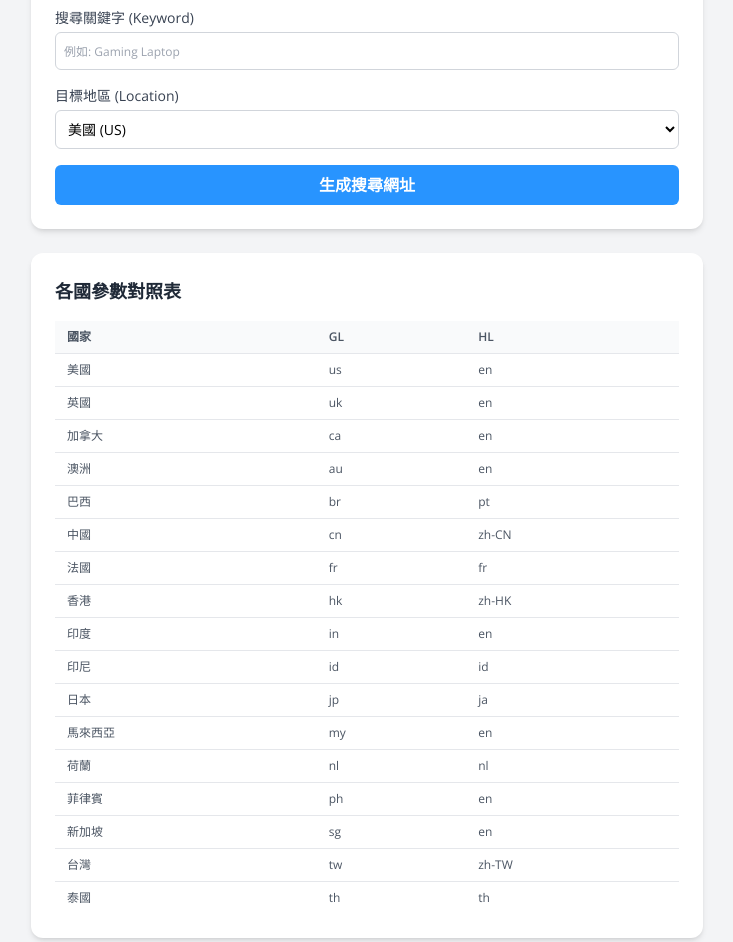
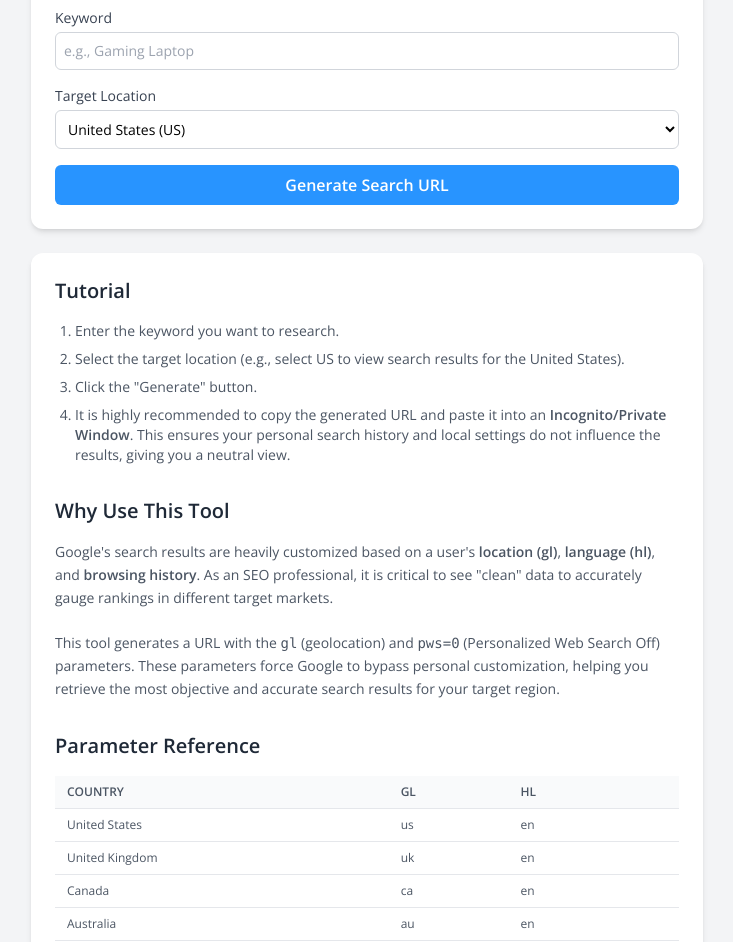
Before and after one commit to laurentseng10-byte/seo-url-generator, a plain HTML site: page index.html in a window 1280 px wide. Shown: the part 104-1046 px from the top of the page, without its empty margins (273-1006 px from the left). Drawn offline with nearby package versions, Linux system fonts and the light colour scheme.

Commit message:
Update index.html
改成全英文版，並且加入 Tutorial & Why use this tool

```diff
--- a/index.html
+++ b/index.html
@@ -1,97 +1,103 @@
 <!DOCTYPE html>
-<html lang="zh-Hant">
+<html lang="en">
 <head>
     <meta charset="UTF-8">
     <meta name="viewport" content="width=device-width, initial-scale=1.0">
-    <title>境外 SEO 搜尋連結產生器</title>
+    <title>Global SEO Search URL Generator</title>
     <script src="https://cdn.tailwindcss.com"></script>
     <link href="https://fonts.googleapis.com/css2?family=Open+Sans:wght@400;600&display=swap" rel="stylesheet">
     <style>
-        body, button, input, select, table, h1, h2, label { font-family: 'Open Sans', sans-serif !important; }
-        input::placeholder { font-size: 0.75rem; }
+        body, button, input, select, table, h1, h2, label, p, li, th, td { font-family: 'Open Sans', sans-serif !important; }
     </style>
 </head>
 <body class="bg-gray-100 min-h-screen p-4 md:p-8">
     <div class="max-w-2xl mx-auto space-y-6">
+        <!-- Generator Section -->
         <div class="bg-white rounded-xl shadow-md p-6">
-            <h1 class="text-2xl font-bold mb-6 text-gray-800">境外 SEO 搜尋連結產生器</h1>
+            <h1 class="text-2xl font-bold mb-6 text-gray-800">Global SEO Search URL Generator</h1>
 
             <div class="space-y-4">
                 <div>
-                    <label class="block text-sm font-medium text-gray-700">搜尋關鍵字 (Keyword)</label>
-                    <input type="text" id="keyword" placeholder="例如: Gaming Laptop" class="mt-1 block w-full border border-gray-300 rounded-md p-2 text-sm focus:ring-blue-500 focus:border-blue-500">
+                    <label class="block text-sm font-medium text-gray-700">Keyword</label>
+                    <input type="text" id="keyword" placeholder="e.g., Gaming Laptop" class="mt-1 block w-full border border-gray-300 rounded-md p-2 text-sm focus:ring-blue-500 focus:border-blue-500">
                 </div>
 
                 <div>
-                    <label class="block text-sm font-medium text-gray-700">目標地區 (Location)</label>
+                    <label class="block text-sm font-medium text-gray-700">Target Location</label>
                     <select id="country" class="mt-1 block w-full border border-gray-300 rounded-md p-2 bg-white text-sm">
-                        <option value="us">美國 (US)</option>
-                        <option value="uk">英國 (UK)</option>
-                        <option value="ca">加拿大 (CA)</option>
-                        <option value="au">澳洲 (AU)</option>
-                        <option value="br">巴西 (BR)</option>
-                        <option value="cn">中國 (CN)</option>
-                        <option value="fr">法國 (FR)</option>
-                        <option value="hk">香港 (HK)</option>
-                        <option value="in">印度 (IN)</option>
-                        <option value="id">印尼 (ID)</option>
-                        <option value="jp">日本 (JP)</option>
-                        <option value="my">馬來西亞 (MY)</option>
-                        <option value="nl">荷蘭 (NL)</option>
-                        <option value="ph">菲律賓 (PH)</option>
-                        <option value="sg">新加坡 (SG)</option>
-                        <option value="tw">台灣 (TW)</option>
-                        <option value="th">泰國 (TH)</option>
+                        <option value="us">United States (US)</option>
+                        <option value="uk">United Kingdom (UK)</option>
+                        <option value="ca">Canada (CA)</option>
+                        <option value="au">Australia (AU)</option>
+                        <option value="br">Brazil (BR)</option>
+                        <option value="cn">China (CN)</option>
+                        <option value="fr">France (FR)</option>
+                        <option value="hk">Hong Kong (HK)</option>
+                        <option value="in">India (IN)</option>
+                        <option value="id">Indonesia (ID)</option>
+                        <option value="jp">Japan (JP)</option>
+                        <option value="my">Malaysia (MY)</option>
+                        <option value="nl">Netherlands (NL)</option>
+                        <option value="ph">Philippines (PH)</option>
+                        <option value="sg">Singapore (SG)</option>
+                        <option value="tw">Taiwan (TW)</option>
+                        <option value="th">Thailand (TH)</option>
                     </select>
                 </div>
 
-                <button onclick="generateURL()" class="w-full text-white font-bold py-2 rounded-md transition" style="background-color: #2894FF;">生成搜尋網址</button>
+                <button onclick="generateURL()" class="w-full text-white font-bold py-2 rounded-md transition" style="background-color: #2894FF;">Generate Search URL</button>
             </div>
 
             <div id="resultArea" class="mt-8 hidden">
-                <label class="block text-sm font-medium text-gray-700">連結已產生：</label>
+                <label class="block text-sm font-medium text-gray-700">Generated URL:</label>
                 <div class="mt-2 flex gap-2 relative">
                     <input type="text" id="outputUrl" readonly class="flex-1 bg-gray-50 border border-gray-200 rounded-md p-2 text-sm text-blue-600 truncate">
-                    <div class="relative">
-                        <button onclick="copyToClipboard()" class="bg-gray-200 px-4 py-2 rounded-md hover:bg-gray-300 text-sm whitespace-nowrap">複製</button>
-                        <div id="copyToast" class="hidden absolute -top-10 left-0 bg-gray-800 text-white text-xs py-1 px-2 rounded opacity-90 whitespace-nowrap flex items-center gap-1.5">
-                            <svg class="h-3.5 w-3.5" viewBox="0 0 24 24" fill="none" xmlns="http://www.w3.org/2000/svg">
-                                <circle cx="12" cy="12" r="10" fill="#22C55E"/>
-                                <path d="M7 12L10 15L17 8" stroke="white" stroke-width="2" stroke-linecap="round" stroke-linejoin="round"/>
-                            </svg>
-                            複製成功！
-                        </div>
-                    </div>
+                    <button onclick="copyToClipboard()" class="bg-gray-200 px-4 py-2 rounded-md hover:bg-gray-300 text-sm whitespace-nowrap">Copy</button>
                 </div>
-                <a id="goLink" href="#" target="_blank" class="mt-4 block text-center bg-green-600 text-white py-2 rounded-md hover:bg-green-700">前往搜尋結果</a>
+                <a id="goLink" href="#" target="_blank" class="mt-4 block text-center bg-green-600 text-white py-2 rounded-md hover:bg-green-700">Open Search Results</a>
             </div>
         </div>
 
-        <div class="bg-white rounded-xl shadow-md p-6">
-            <h2 class="text-lg font-bold mb-4 text-gray-800">各國參數對照表</h2>
+        <!-- Tutorial & Why Use This Tool Section -->
+        <div class="bg-white rounded-xl shadow-md p-6 text-gray-800">
+            <h2 class="text-xl font-bold mb-4">Tutorial</h2>
+            <ol class="list-decimal ml-5 space-y-2 text-sm text-gray-600">
+                <li>Enter the keyword you want to research.</li>
+                <li>Select the target location (e.g., select US to view search results for the United States).</li>
+                <li>Click the "Generate" button.</li>
+                <li>It is highly recommended to copy the generated URL and paste it into an <strong>Incognito/Private Window</strong>. This ensures your personal search history and local settings do not influence the results, giving you a neutral view.</li>
+            </ol>
+
+            <h2 class="text-xl font-bold mt-8 mb-4">Why Use This Tool</h2>
+            <p class="text-sm text-gray-600 leading-relaxed mb-6">
+                Google's search results are heavily customized based on a user's <strong>location (gl)</strong>, <strong>language (hl)</strong>, and <strong>browsing history</strong>. As an SEO professional, it is critical to see "clean" data to accurately gauge rankings in different target markets.<br><br>
+                This tool generates a URL with the <code>gl</code> (geolocation) and <code>pws=0</code> (Personalized Web Search Off) parameters. These parameters force Google to bypass personal customization, helping you retrieve the most objective and accurate search results for your target region.
+            </p>
+
+            <h2 class="text-xl font-bold mt-8 mb-4">Parameter Reference</h2>
             <div class="overflow-x-auto">
                 <table class="w-full text-xs text-left text-gray-600">
                     <thead class="bg-gray-50 uppercase border-b">
-                        <tr><th class="py-2 px-3">國家</th><th class="py-2 px-3">gl</th><th class="py-2 px-3">hl</th></tr>
+                        <tr><th class="py-2 px-3">Country</th><th class="py-2 px-3">gl</th><th class="py-2 px-3">hl</th></tr>
                     </thead>
                     <tbody class="divide-y">
-                        <tr><td class="py-2 px-3 font-medium">美國</td><td class="py-2 px-3">us</td><td class="py-2 px-3">en</td></tr>
-                        <tr><td class="py-2 px-3 font-medium">英國</td><td class="py-2 px-3">uk</td><td class="py-2 px-3">en</td></tr>
-                        <tr><td class="py-2 px-3 font-medium">加拿大</td><td class="py-2 px-3">ca</td><td class="py-2 px-3">en</td></tr>
-                        <tr><td class="py-2 px-3 font-medium">澳洲</td><td class="py-2 px-3">au</td><td class="py-2 px-3">en</td></tr>
-                        <tr><td class="py-2 px-3 font-medium">巴西</td><td class="py-2 px-3">br</td><td class="py-2 px-3">pt</td></tr>
-                        <tr><td class="py-2 px-3 font-medium">中國</td><td class="py-2 px-3">cn</td><td class="py-2 px-3">zh-CN</td></tr>
-                        <tr><td class="py-2 px-3 font-medium">法國</td><td class="py-2 px-3">fr</td><td class="py-2 px-3">fr</td></tr>
-                        <tr><td class="py-2 px-3 font-medium">香港</td><td class="py-2 px-3">hk</td><td class="py-2 px-3">zh-HK</td></tr>
-                        <tr><td class="py-2 px-3 font-medium">印度</td><td class="py-2 px-3">in</td><td class="py-2 px-3">en</td></tr>
-                        <tr><td class="py-2 px-3 font-medium">印尼</td><td class="py-2 px-3">id</td><td class="py-2 px-3">id</td></tr>
-                        <tr><td class="py-2 px-3 font-medium">日本</td><td class="py-2 px-3">jp</td><td class="py-2 px-3">ja</td></tr>
-                        <tr><td class="py-2 px-3 font-medium">馬來西亞</td><td class="py-2 px-3">my</td><td class="py-2 px-3">en</td></tr>
-                        <tr><td class="py-2 px-3 font-medium">荷蘭</td><td class="py-2 px-3">nl</td><td class="py-2 px-3">nl</td></tr>
-                        <tr><td class="py-2 px-3 font-medium">菲律賓</td><td class="py-2 px-3">ph</td><td class="py-2 px-3">en</td></tr>
-                        <tr><td class="py-2 px-3 font-medium">新加坡</td><td class="py-2 px-3">sg</td><td class="py-2 px-3">en</td></tr>
-                        <tr><td class="py-2 px-3 font-medium">台灣</td><td class="py-2 px-3">tw</td><td class="py-2 px-3">zh-TW</td></tr>
-                        <tr><td class="py-2 px-3 font-medium">泰國</td><td class="py-2 px-3">th</td><td class="py-2 px-3">th</td></tr>
+                        <tr><td class="py-2 px-3">United States</td><td class="py-2 px-3">us</td><td class="py-2 px-3">en</td></tr>
+                        <tr><td class="py-2 px-3">United Kingdom</td><td class="py-2 px-3">uk</td><td class="py-2 px-3">en</td></tr>
+                        <tr><td class="py-2 px-3">Canada</td><td class="py-2 px-3">ca</td><td class="py-2 px-3">en</td></tr>
+                        <tr><td class="py-2 px-3">Australia</td><td class="py-2 px-3">au</td><td class="py-2 px-3">en</td></tr>
+                        <tr><td class="py-2 px-3">Brazil</td><td class="py-2 px-3">br</td><td class="py-2 px-3">pt</td></tr>
+                        <tr><td class="py-2 px-3">China</td><td class="py-2 px-3">cn</td><td class="py-2 px-3">zh-CN</td></tr>
+                        <tr><td class="py-2 px-3">France</td><td class="py-2 px-3">fr</td><td class="py-2 px-3">fr</td></tr>
+                        <tr><td class="py-2 px-3">Hong Kong</td><td class="py-2 px-3">hk</td><td class="py-2 px-3">zh-HK</td></tr>
+                        <tr><td class="py-2 px-3">India</td><td class="py-2 px-3">in</td><td class="py-2 px-3">en</td></tr>
+                        <tr><td class="py-2 px-3">Indonesia</td><td class="py-2 px-3">id</td><td class="py-2 px-3">id</td></tr>
+                        <tr><td class="py-2 px-3">Japan</td><td class="py-2 px-3">jp</td><td class="py-2 px-3">ja</td></tr>
+                        <tr><td class="py-2 px-3">Malaysia</td><td class="py-2 px-3">my</td><td class="py-2 px-3">en</td></tr>
+                        <tr><td class="py-2 px-3">Netherlands</td><td class="py-2 px-3">nl</td><td class="py-2 px-3">nl</td></tr>
+                        <tr><td class="py-2 px-3">Philippines</td><td class="py-2 px-3">ph</td><td class="py-2 px-3">en</td></tr>
+                        <tr><td class="py-2 px-3">Singapore</td><td class="py-2 px-3">sg</td><td class="py-2 px-3">en</td></tr>
+                        <tr><td class="py-2 px-3">Taiwan</td><td class="py-2 px-3">tw</td><td class="py-2 px-3">zh-TW</td></tr>
+                        <tr><td class="py-2 px-3">Thailand</td><td class="py-2 px-3">th</td><td class="py-2 px-3">th</td></tr>
                     </tbody>
                 </table>
             </div>
@@ -106,7 +112,7 @@
         function generateURL() {
             const keyword = document.getElementById('keyword').value.trim();
             const country = document.getElementById('country').value;
-            if (!keyword) { alert('請輸入關鍵字'); return; }
+            if (!keyword) { alert('Please enter a keyword'); return; }
 
             const hlMap = {
                 'us': 'en', 'uk': 'en', 'ca': 'en', 'au': 'en', 'br': 'pt', 'cn': 'zh-CN',
@@ -125,9 +131,7 @@
             const copyText = document.getElementById("outputUrl");
             copyText.select();
             document.execCommand('copy');
-            const toast = document.getElementById("copyToast");
-            toast.classList.remove('hidden');
-            setTimeout(() => toast.classList.add('hidden'), 2000);
+            alert('URL copied to clipboard!');
         }
     </script>
 </body>
```
